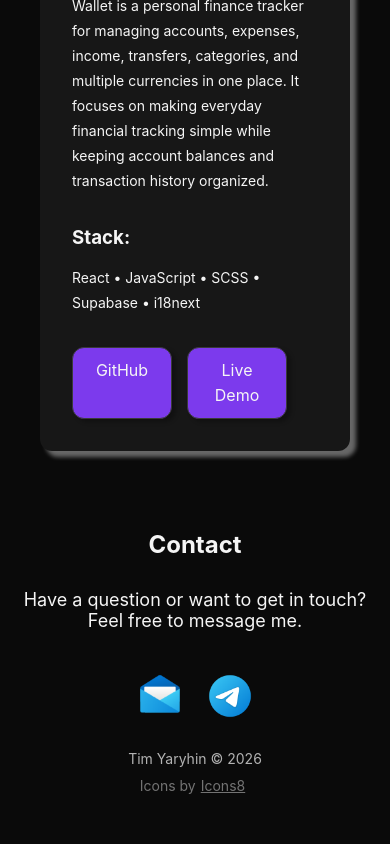
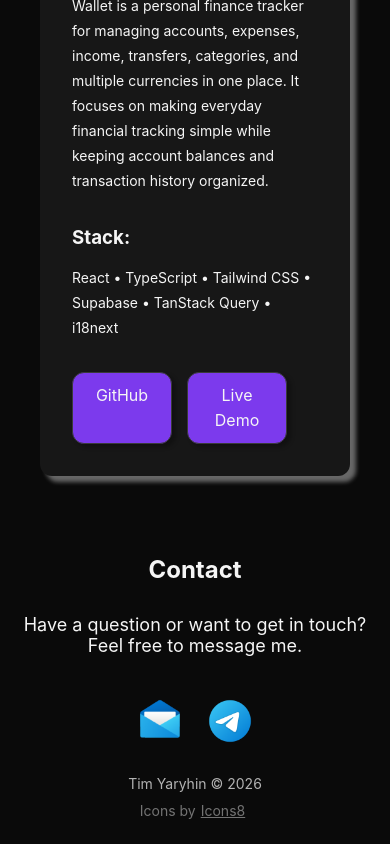
Before and after one commit to yaryhiin/portfolio, a React (Vite) app: page / in a window 390 px wide. Shown: the part 3334-4178 px from the top of the page. Before the commit the page ends 4153 px from the top, so only its background shows below. Built offline with nearby package versions, Linux system fonts and the light colour scheme.

Commit message:
feat: update Wallet details, style: fix responsive hero esign

```diff
--- a/src/App.tsx
+++ b/src/App.tsx
@@ -34,9 +34,6 @@ function App() {
     return () => observer.disconnect();
   }, []);
 
-  useEffect(() => {
-    console.log("Active Section:", activeSection);
-  }, [activeSection]);
   return (
     <div className="appShell">
       <main>
--- a/src/components/Hero/Hero.module.scss
+++ b/src/components/Hero/Hero.module.scss
@@ -64,6 +64,14 @@
   }
 }
 
+@media (max-width: 1150px) {
+  .hero {
+    h2 {
+      width: 70%;
+    }
+  }
+}
+
 @media (max-width: 768px) {
   .hero {
     h2 {
@@ -84,21 +92,13 @@
 
 @media (max-width: 430px) {
   .hero {
+    h2 {
+      width: 90%;
+      font-size: var(--fs-2xl);
+    }
     h3 {
-      width: 70%;
+      width: 90%;
       font-size: var(--fs-lg);
-    }
-
-    h2 {
-      font-size: var(--fs-2xl);
     }
   }
 }
-
-@media (max-width: 1150px) {
-  .hero {
-    h2 {
-      width: 70%;
-    }
-  }
-}
--- a/src/data/projects.ts
+++ b/src/data/projects.ts
@@ -22,7 +22,14 @@ export const projects = [
       "Wallet is a personal finance tracker for managing accounts, expenses, income, transfers, categories, and multiple currencies in one place. It focuses on making everyday financial tracking simple while keeping account balances and transaction history organized.",
     image: "/images/wallet.png",
     imageAlt: "Wallet app preview",
-    technologies: ["React", "JavaScript", "SCSS", "Supabase", "i18next"],
+    technologies: [
+      "React",
+      "TypeScript",
+      "Tailwind CSS",
+      "Supabase",
+      "TanStack Query",
+      "i18next",
+    ],
     liveUrl: "https://wallet.yaryhin.com",
     githubUrl: "https://github.com/yaryhiin/wallet",
   },
```
Also changed, not shown: public/images/wallet.png.
